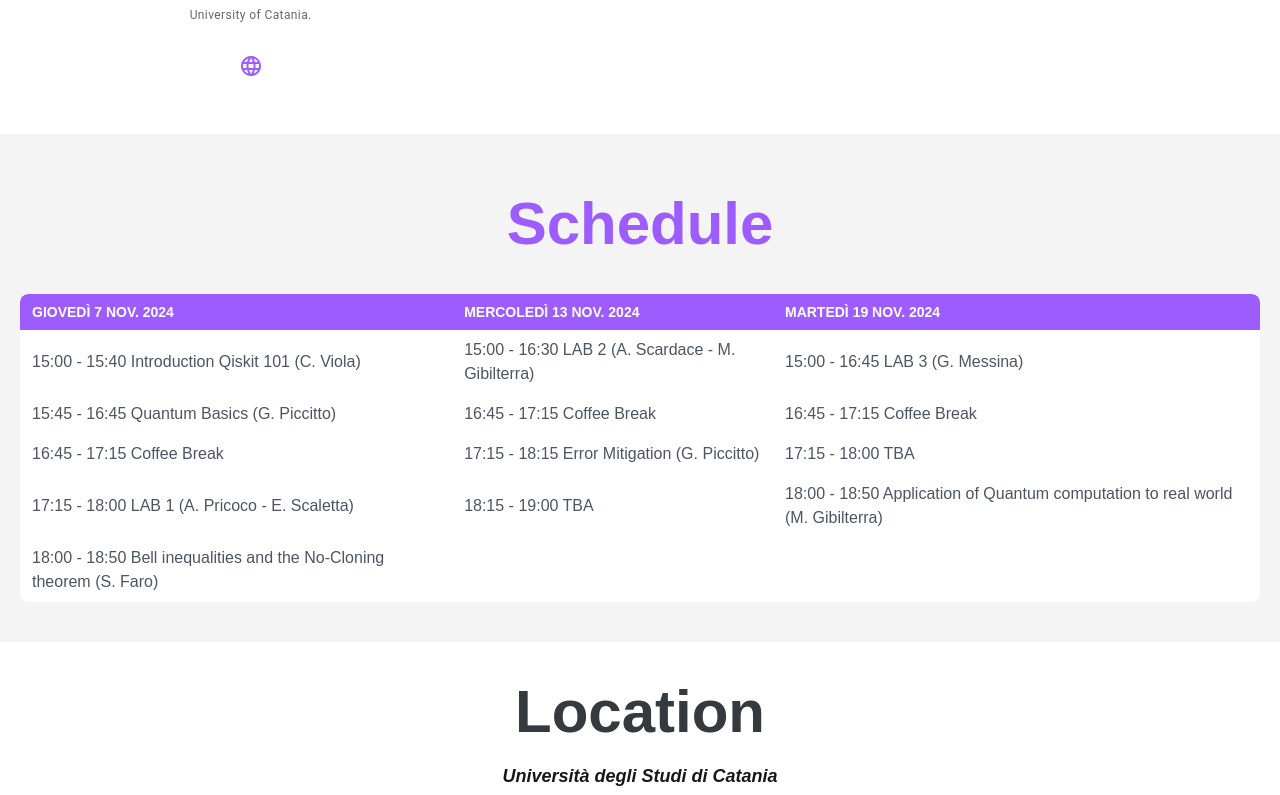
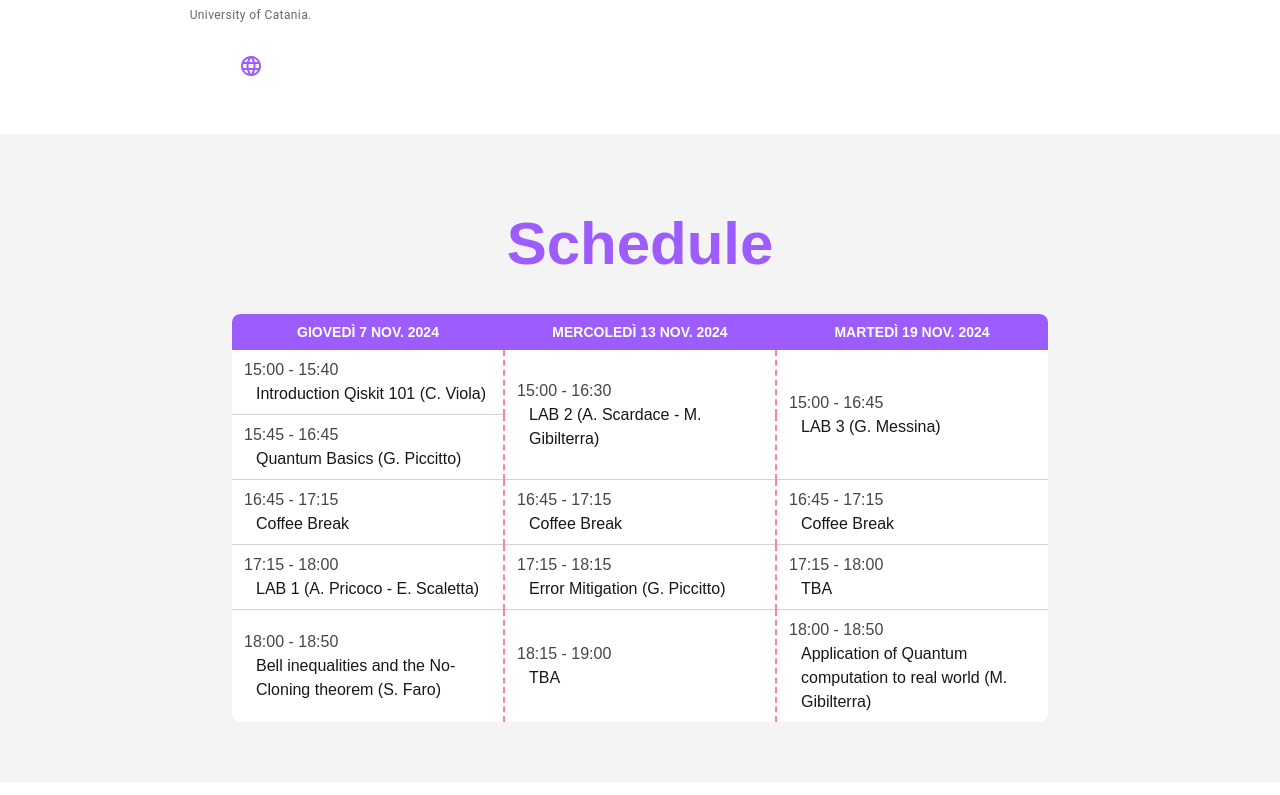
Before and after one commit to cataniaqiskitfallfest2024/qiskitfallfest2024-catania, a Next.js app: page /cataniaqiskitfallfest/ in a window 1280 px wide. Shown: the part 3004-3799 px from the top of the page. Built offline with nearby package versions, Linux system fonts and the light colour scheme.

Commit message:
Schedule UI improvements

```diff
--- a/app/components/schedule/Schedule.jsx
+++ b/app/components/schedule/Schedule.jsx
@@ -2,47 +2,45 @@ import React from 'react';
 
 const Schedule = () => {
   return (
-    <section id="schedule" className="bg-[#F4F4F4] p-5">
+    <section id="schedule" className="bg-[#F4F4F4] p-10" style={{minHeight: '10rem'}}>
       {/* Titolo */}
       <div className="flex flex-col justify-center md:m-10">
         <h1 className="text-4xl md:text-6xl font-bold text-center text-[#9D5CFD]">Schedule</h1>
       </div>
 
       {/* Tabella */}
-      <div className="flex my-5 overflow-x-auto rounded-lg">
+      <div className="flex my-5 overflow-x-auto rounded-lg m-0 lg:mx-48">
         <table className="min-w-full bg-white rounded-lg">
           <thead className="rounded-lg">
             <tr className="bg-[#9D5CFD] text-white uppercase text-xs md:text-sm leading-normal rounded-lg">
-              <th className="py-2 px-3 text-left rounded-tl-lg">Giovedì 7 Nov. 2024</th>
-              <th className="py-2 px-3 text-left">Mercoledì 13 Nov. 2024</th>
-              <th className="py-2 px-3 text-left rounded-tr-lg">Martedì 19 Nov. 2024</th>
+              <th className="py-2 px-3 w-1/3 text-center rounded-tl-lg">Giovedì 7 Nov. 2024</th>
+              <th className="py-2 px-3 w-1/3 text-center">Mercoledì 13 Nov. 2024</th>
+              <th className="py-2 px-3 w-1/3 text-center rounded-tr-lg">Martedì 19 Nov. 2024</th>
             </tr>
           </thead>
-          <tbody className="text-gray-600 text-xs md:text-base font-light">
-            <tr className="hover:bg-[#FF7EB5] hover:text-white">
-              <td className="py-2 px-3 text-left ">15:00 - 15:40 Introduction Qiskit 101 (C. Viola)</td>
-              <td className="py-2 px-3 text-left">15:00 - 16:30 LAB 2 (A. Scardace - M. Gibilterra)</td>
-              <td className="py-2 px-3 text-left">15:00 - 16:45 LAB 3 (G. Messina)</td>
+          <tbody className="text-xs md:text-base font-light">
+            <tr style={{height: '4rem', borderBottom: "1px solid lightgray"}}>
+              <td className="py-2 px-3 text-left hover:bg-[#FF7EB5] hover:text-white" style={{borderRight: "2px dashed #FF7EB5"}}><span className="opacity-80">15:00 - 15:40</span><br /> <span className="md:ms-3 block">Introduction Qiskit 101 (C. Viola)</span></td>
+              <td className="py-2 px-3 text-left hover:bg-[#FF7EB5] hover:text-white" style={{borderRight: "2px dashed #FF7EB5"}} rowSpan='2'><span className="opacity-80">15:00 - 16:30</span><br /> <span className="md:ms-3 block">LAB 2 (A. Scardace - M. Gibilterra)</span></td>
+              <td className="py-2 px-3 text-left hover:bg-[#FF7EB5] hover:text-white" rowSpan='2'><span className="opacity-80">15:00 - 16:45</span><br /> <span className="md:ms-3 block">LAB 3 (G. Messina)</span></td>
             </tr>
-            <tr className="hover:bg-[#FF7EB5] hover:text-white">
-              <td className="py-2 px-3 text-left ">15:45 - 16:45 Quantum Basics (G. Piccitto)</td>
-              <td className="py-2 px-3 text-left">16:45 - 17:15 Coffee Break</td>
-              <td className="py-2 px-3 text-left">16:45 - 17:15 Coffee Break</td>
+            <tr style={{height: '4rem', borderBottom: "1px solid lightgray"}}>
+              <td className="py-2 px-3 text-left hover:bg-[#FF7EB5] hover:text-white" style={{borderRight: "2px dashed #FF7EB5"}}><span className="opacity-80">15:45 - 16:45</span><br /> <span className="md:ms-3 block">Quantum Basics (G. Piccitto)</span></td>
             </tr>
-            <tr className="hover:bg-[#FF7EB5] hover:text-white">
-              <td className="py-2 px-3 text-left ">16:45 - 17:15 Coffee Break</td>
-              <td className="py-2 px-3 text-left">17:15 - 18:15 Error Mitigation (G. Piccitto)</td>
-              <td className="py-2 px-3 text-left">17:15 - 18:00 TBA</td>
+            <tr style={{height: '4rem', borderBottom: "1px solid lightgray"}}>
+              <td className="py-2 px-3 text-left hover:bg-[#FF7EB5] hover:text-white" style={{borderRight: "2px dashed #FF7EB5"}}><span className="opacity-80">16:45 - 17:15</span><br /> <span className="md:ms-3 block">Coffee Break</span></td>
+              <td className="py-2 px-3 text-left hover:bg-[#FF7EB5] hover:text-white" style={{borderRight: "2px dashed #FF7EB5"}}><span className="opacity-80">16:45 - 17:15</span><br /> <span className="md:ms-3 block">Coffee Break</span></td>
+              <td className="py-2 px-3 text-left hover:bg-[#FF7EB5] hover:text-white"><span className="opacity-80">16:45 - 17:15</span><br /> <span className="md:ms-3 block">Coffee Break</span></td>
             </tr>
-            <tr className="hover:bg-[#FF7EB5] hover:text-white">
-              <td className="py-2 px-3 text-left ">17:15 - 18:00 LAB 1 (A. Pricoco - E. Scaletta)</td>
-              <td className="py-2 px-3 text-left">18:15 - 19:00 TBA</td>
-              <td className="py-2 px-3 text-left">18:00 - 18:50 Application of Quantum computation to real world (M. Gibilterra)</td>
+            <tr style={{height: '4rem', borderBottom: "1px solid lightgray"}}>
+              <td className="py-2 px-3 text-left hover:bg-[#FF7EB5] hover:text-white" style={{borderRight: "2px dashed #FF7EB5"}}><span className="opacity-80">17:15 - 18:00</span><br /> <span className="md:ms-3 block">LAB 1 (A. Pricoco - E. Scaletta)</span></td>
+              <td className="py-2 px-3 text-left hover:bg-[#FF7EB5] hover:text-white" style={{borderRight: "2px dashed #FF7EB5"}}><span className="opacity-80">17:15 - 18:15</span><br /> <span className="md:ms-3 block">Error Mitigation (G. Piccitto)</span></td>
+              <td className="py-2 px-3 text-left hover:bg-[#FF7EB5] hover:text-white"><span className="opacity-80">17:15 - 18:00</span><br /> <span className="md:ms-3 block">TBA</span></td>
             </tr>
-            <tr className="hover:bg-[#FF7EB5] hover:text-white">
-              <td className="py-2 px-3 text-left ">18:00 - 18:50 Bell inequalities and the No-Cloning theorem (S. Faro)</td>
-              <td className="py-2 px-3 text-left"></td>
-              <td className="py-2 px-3 text-left"></td>
+            <tr style={{height: '4rem'}}>
+              <td className="py-2 px-3 text-left hover:bg-[#FF7EB5] hover:text-white" style={{borderRight: "2px dashed #FF7EB5"}}><span className="opacity-80">18:00 - 18:50</span><br /> <span className="md:ms-3 block">Bell inequalities and the No-Cloning theorem (S. Faro)</span></td>
+              <td className="py-2 px-3 text-left hover:bg-[#FF7EB5] hover:text-white" style={{borderRight: "2px dashed #FF7EB5"}}><span className="opacity-80">18:15 - 19:00</span><br /> <span className="md:ms-3 block">TBA</span></td>
+              <td className="py-2 px-3 text-left hover:bg-[#FF7EB5] hover:text-white"><span className="opacity-80">18:00 - 18:50</span><br /> <span className="md:ms-3 block">Application of Quantum computation to real world (M. Gibilterra)</span></td>
             </tr>
           </tbody>
         </table>
```
